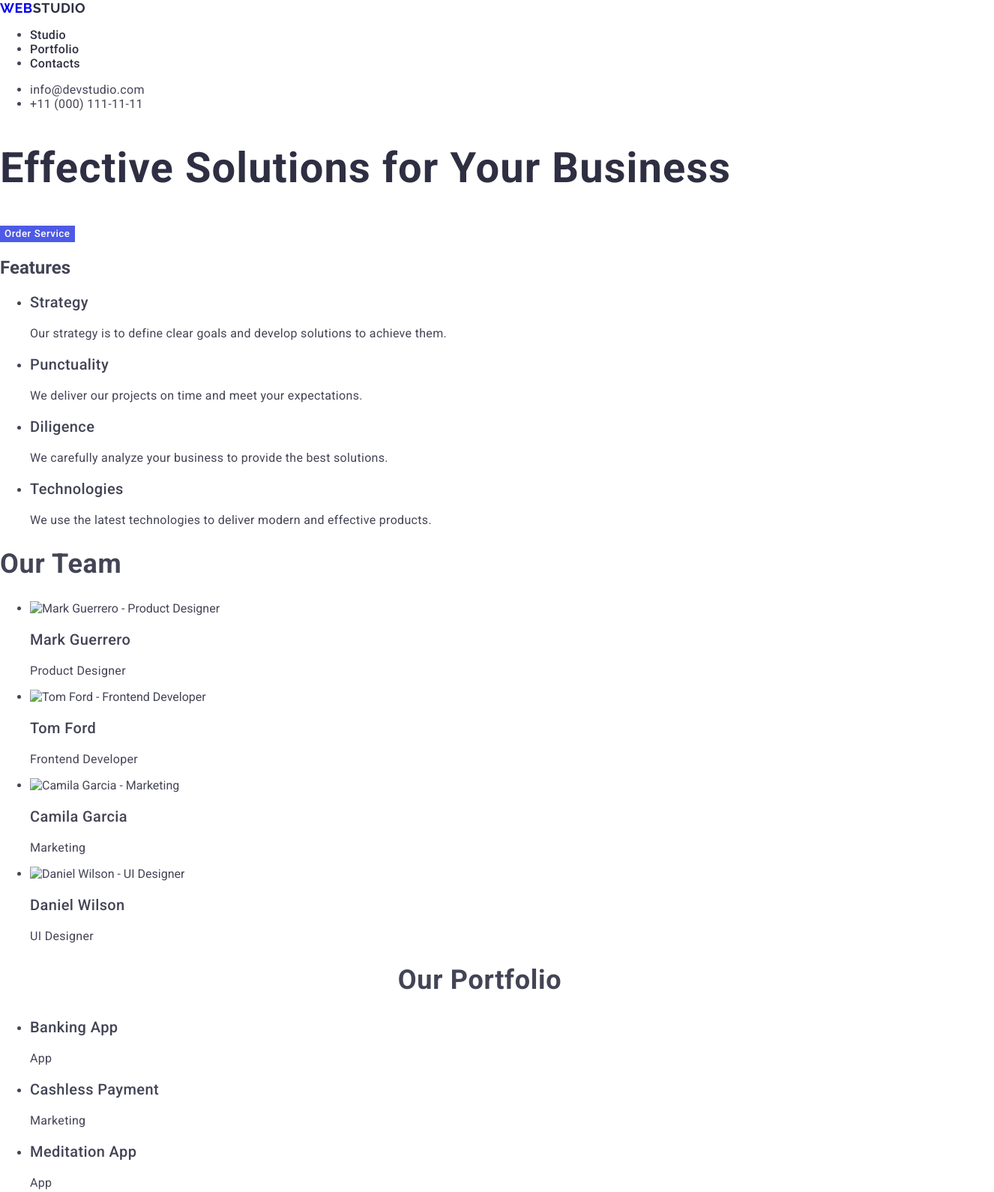
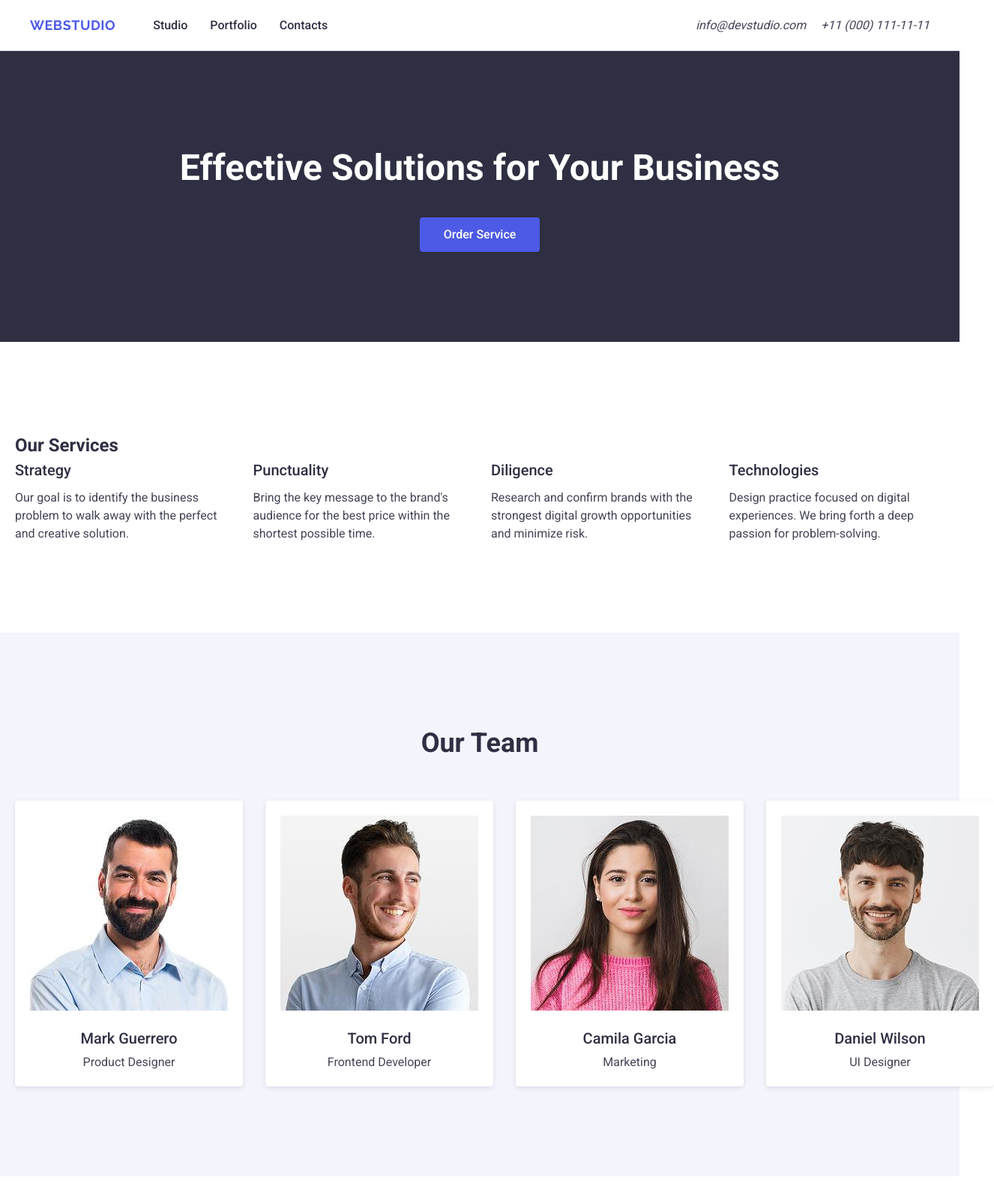
Before and after one commit to juliaofaragon-lab/goit-markup-hw-02, a plain HTML site: page index.html in a window 1280 px wide. Shown: the top 1590 px of the page at 75% size, 1326 px wide, since content can reach past the window. Drawn offline with nearby package versions, Linux system fonts and the light colour scheme; files that its build step writes are made by us from their sources.

Commit message:
fixed code 2

```diff
--- a/css/styles.css
+++ b/css/styles.css
@@ -1,36 +1,63 @@
-/* Base styles */
+/* ======== BASE ======== */
 body {
   font-family: "Roboto", sans-serif;
-  color: #434455;
+  color: #2e2f42;
+  background-color: #fff;
+  margin: 0;
+  line-height: 1.5;
+}
+
+ul {
+  list-style: none;
+  margin: 0;
+  padding: 0;
+}
+
+a {
+  text-decoration: none;
+  color: inherit;
+}
+
+h1, h2, h3, p {
   margin: 0;
 }
 
-/* Logo */
-.logo, .footer-logo {
+/* ======== HEADER ======== */
+.header {
+  border-bottom: 1px solid #e7e9fc;
+  padding: 20px 40px;
+  display: flex;
+  justify-content: space-between;
+  align-items: center;
+}
+
+.header-container {
+  display: flex;
+  align-items: center;
+  gap: 50px;
+}
+
+/* LOGO */
+.logo {
   font-family: "Raleway", sans-serif;
-  line-height: 1.17;
-  letter-spacing: 0.03em;
-  text-transform: uppercase;
   font-weight: 700;
   font-size: 18px;
-  text-decoration: none;
+  text-transform: uppercase;
+  color: #4d5ae5;
+  letter-spacing: 0.03em;
 }
 
-.logo .studio {
-  color: #2e2f42;
+/* NAVIGATION */
+.nav-list {
+  display: flex;
+  gap: 30px;
 }
 
-.footer-logo .footer-studio {
-  color: #f4f4fd;
-}
-
-/* Navigation */
 .nav-link {
   font-weight: 500;
   font-size: 16px;
-  letter-spacing: 0.02em;
   color: #2e2f42;
-  text-decoration: none;
+  transition: color 0.3s ease;
 }
 
 .nav-link:hover,
@@ -38,40 +65,47 @@ body {
   color: #404bbf;
 }
 
-/* Address */
-.address {
-  font-style: normal;
+/* CONTACTS */
+.contacts ul {
+  display: flex;
+  gap: 20px;
 }
 
 .contact-link {
   font-size: 16px;
-  letter-spacing: 0.02em;
-  text-decoration: none;
   color: #434455;
+  transition: color 0.3s ease;
 }
 
 .contact-link:hover,
 .contact-link:focus {
-  color: #404bbf;
+  color: #4d5ae5;
 }
 
-/* Hero */
+/* ======== HERO ======== */
+.hero {
+  text-align: center;
+  padding: 120px 20px;
+  background-color: #2e2f42;
+  color: #fff;
+}
+
 .hero-title {
-  font-size: 56px;
-  line-height: 1.07;
-  letter-spacing: 0.02em;
-  color: #2e2f42;
+  font-size: 48px;
+  font-weight: 700;
+  margin-bottom: 30px;
 }
 
 .hero-btn {
-  font-family: "Roboto", sans-serif;
+  font-size: 16px;
   font-weight: 500;
-  line-height: 1.5;
-  letter-spacing: 0.04em;
   background-color: #4d5ae5;
   color: #fff;
   border: none;
+  padding: 14px 32px;
+  border-radius: 4px;
   cursor: pointer;
+  transition: background-color 0.3s ease;
 }
 
 .hero-btn:hover,
@@ -79,63 +113,122 @@ body {
   background-color: #404bbf;
 }
 
-/* Features */
-.feature-title {
-  font-weight: 500;
-  font-size: 20px;
-  line-height: 1.2;
-  letter-spacing: 0.02em;
+/* ======== FEATURES ======== */
+.features {
+  padding: 120px 20px;
 }
 
-.feature-text {
-  letter-spacing: 0.02em;
+.features-list {
+  display: grid;
+  grid-template-columns: repeat(4, 1fr);
+  gap: 30px;
+}
+
+.features-title {
+  font-size: 20px;
+  font-weight: 500;
+  margin-bottom: 10px;
+  color: #2e2f42;
+}
+
+.features-text {
+  font-size: 16px;
   color: #434455;
 }
 
-/* Team */
+/* ======== TEAM ======== */
+.team {
+  background-color: #f4f4fd;
+  padding: 120px 20px;
+  text-align: center;
+}
+
 .team-title {
   font-size: 36px;
-  line-height: 1.11;
-  letter-spacing: 0.02em;
-  text-transform: capitalize;
+  margin-bottom: 50px;
+}
+
+.team-list {
+  display: grid;
+  grid-template-columns: repeat(4, 1fr);
+  gap: 30px;
+}
+
+.team-item {
+  background: #fff;
+  border-radius: 4px;
+  padding: 20px;
+  box-shadow: 0 2px 6px rgba(0,0,0,0.1);
 }
 
 .team-name {
+  font-size: 20px;
   font-weight: 500;
-  font-size: 20px;
-  line-height: 1.2;
-  letter-spacing: 0.02em;
+  margin: 15px 0 5px;
 }
 
 .team-role {
   font-size: 16px;
-  letter-spacing: 0.02em;
-}
-
-/* Portfolio */
-.portfolio-title {
-  font-size: 36px;
-  line-height: 1.11;
-  text-align: center;
-  letter-spacing: 0.02em;
-  text-transform: capitalize;
-}
-
-.portfolio-subtitle {
-  font-weight: 500;
-  font-size: 20px;
-  line-height: 1.2;
-  letter-spacing: 0.02em;
-}
-
-.portfolio-text {
-  font-size: 16px;
-  letter-spacing: 0.02em;
   color: #434455;
 }
 
-/* Footer */
+/* ======== PORTFOLIO ======== */
+.portfolio {
+  padding: 120px 20px;
+}
+
+.portfolio-title {
+  font-size: 36px;
+  text-align: center;
+  margin-bottom: 50px;
+}
+
+.portfolio-list {
+  display: grid;
+  grid-template-columns: repeat(3, 1fr);
+  gap: 30px;
+}
+
+.portfolio-item {
+  border: 1px solid #e7e9fc;
+  border-radius: 4px;
+  overflow: hidden;
+  text-align: left;
+  background: #fff;
+}
+
+.portfolio-item img {
+  display: block;
+  width: 100%;
+  height: auto;
+}
+
+.portfolio-item h3 {
+  font-size: 20px;
+  margin: 16px;
+}
+
+.portfolio-item p {
+  font-size: 16px;
+  color: #434455;
+  margin: 0 16px 16px;
+}
+
+/* ======== FOOTER ======== */
+.footer {
+  background-color: #2e2f42;
+  color: #f4f4fd;
+  padding: 40px;
+  text-align: left;
+}
+
+.footer .logo {
+  color: #4d5ae5;
+  display: inline-block;
+  margin-bottom: 20px;
+}
+
 .footer-text {
-  color: var(--footer-text-color, #f4f4fd);
-  letter-spacing: 0.02em;
+  font-size: 16px;
+  max-width: 300px;
 }
--- a/index.html
+++ b/index.html
@@ -1,62 +1,90 @@
 <!DOCTYPE html>
 <html lang="en">
   <head>
-  <meta charset="UTF-8">
-  <meta name="viewport" content="width=device-width, initial-scale=1.0">
-  <title>Studio</title>
-
+    <meta charset="UTF-8" />
+    <meta name="viewport" content="width=device-width, initial-scale=1.0" />
+    <title>WebStudio</title>
     <!-- Google Fonts -->
-  <link rel="preconnect" href="https://fonts.googleapis.com">
-  <link rel="preconnect" href="https://fonts.gstatic.com" crossorigin>
-  <link href="https://fonts.googleapis.com/css2?family=Raleway:wght@700&family=Roboto:wght@400;500;700&display=swap" rel="stylesheet">
-
-  <!-- Styles -->
-  <link rel="stylesheet" href="styles.css">
+    <link
+      href="https://fonts.googleapis.com/css2?family=Raleway:wght@700&family=Roboto:wght@400;500;700&display=swap"
+      rel="stylesheet"
+    />
+    <link rel="preconnect" href="https://fonts.gstatic.com" crossorigin />
+    <!-- Normalize -->
+    <link
+      rel="stylesheet"
+      href="https://cdnjs.cloudflare.com/ajax/libs/modern-normalize/2.0.0/modern-normalize.min.css"
+    />
+    <!-- CSS -->
+    <link rel="stylesheet" href="./css/styles.css" />
   </head>
   <body>
     <!-- Header -->
     <header class="header">
-    <nav class="nav">
-      <a href="./index.html" class="logo">Web<span class="studio">Studio</span></a>
+      <nav class="header-container">
+        <a class="logo" href="./index.html">Web<span class="logo-span">Studio</span></a>
         <ul class="nav-list">
-        <li><a href="./index.html" class="nav-link">Studio</a></li>
-        <li><a href="" class="nav-link">Portfolio</a></li>
-        <li><a href="" class="nav-link">Contacts</a></li>
+          <li><a class="nav-link active" href="./index.html">Studio</a></li>
+          <li><a class="nav-link" href="#">Portfolio</a></li>
+          <li><a class="nav-link" href="#">Contacts</a></li>
         </ul>
       </nav>
-    <address class="address">
-      <ul>
-        <li><a href="mailto:info@devstudio.com" class="contact-link">info@devstudio.com</a></li>
-        <li><a href="tel:+110001111111" class="contact-link">+11 (000) 111-11-11</a></li>
+
+      <address class="contacts">
+        <ul class="contacts-list">
+          <li>
+            <a class="contact-link" href="mailto:info@devstudio.com"
+              >info@devstudio.com</a
+            >
+          </li>
+          <li>
+            <a class="contact-link" href="tel:+110001111111"
+              >+11 (000) 111-11-11</a
+            >
+          </li>
         </ul>
       </address>
     </header>
 
+    <!-- Main -->
+    <main>
       <!-- Hero -->
       <section class="hero">
         <h1 class="hero-title">Effective Solutions for Your Business</h1>
-    <button class="hero-btn">Order Service</button>
+        <button class="hero-btn" type="button">Order Service</button>
       </section>
 
       <!-- Features -->
       <section class="features">
-    <h2 class="visually-hidden">Features</h2>
-    <ul>
-      <li>
-        <h3 class="feature-title">Strategy</h3>
-        <p class="feature-text">Our strategy is to define clear goals and develop solutions to achieve them.</p>
+        <h2 class="visually-hidden">Our Services</h2>
+        <ul class="features-list">
+          <li class="features-item">
+            <h3 class="features-title">Strategy</h3>
+            <p class="features-text">
+              Our goal is to identify the business problem to walk away with the
+              perfect and creative solution.
+            </p>
           </li>
-      <li>
-        <h3 class="feature-title">Punctuality</h3>
-        <p class="feature-text">We deliver our projects on time and meet your expectations.</p>
+          <li class="features-item">
+            <h3 class="features-title">Punctuality</h3>
+            <p class="features-text">
+              Bring the key message to the brand's audience for the best price
+              within the shortest possible time.
+            </p>
           </li>
-      <li>
-        <h3 class="feature-title">Diligence</h3>
-        <p class="feature-text">We carefully analyze your business to provide the best solutions.</p>
+          <li class="features-item">
+            <h3 class="features-title">Diligence</h3>
+            <p class="features-text">
+              Research and confirm brands with the strongest digital growth
+              opportunities and minimize risk.
+            </p>
           </li>
-      <li>
-        <h3 class="feature-title">Technologies</h3>
-        <p class="feature-text">We use the latest technologies to deliver modern and effective products.</p>
+          <li class="features-item">
+            <h3 class="features-title">Technologies</h3>
+            <p class="features-text">
+              Design practice focused on digital experiences. We bring forth a
+              deep passion for problem-solving.
+            </p>
           </li>
         </ul>
       </section>
@@ -64,24 +92,40 @@
       <!-- Team -->
       <section class="team">
         <h2 class="team-title">Our Team</h2>
-    <ul>
-      <li>
-        <img src="./images/team1.jpg" alt="Mark Guerrero - Product Designer">
+        <ul class="team-list">
+          <li class="team-item">
+            <img
+              src="./images/mark_guerrero.jpg"
+              width="264"
+              alt="Mark Guerrero portrait"
+            />
             <h3 class="team-name">Mark Guerrero</h3>
             <p class="team-role">Product Designer</p>
           </li>
-      <li>
-        <img src="./images/team2.jpg" alt="Tom Ford - Frontend Developer">
+          <li class="team-item">
+            <img
+              src="./images/tom_ford.jpg"
+              width="264"
+              alt="Tom Ford portrait"
+            />
             <h3 class="team-name">Tom Ford</h3>
             <p class="team-role">Frontend Developer</p>
           </li>
-      <li>
-        <img src="./images/team3.jpg" alt="Camila Garcia - Marketing">
+          <li class="team-item">
+            <img
+              src="./images/camila_garcia.jpg"
+              width="264"
+              alt="Camila Garcia portrait"
+            />
             <h3 class="team-name">Camila Garcia</h3>
             <p class="team-role">Marketing</p>
           </li>
-      <li>
-        <img src="./images/team4.jpg" alt="Daniel Wilson - UI Designer">
+          <li class="team-item">
+            <img
+              src="./images/daniel_wilson.jpg"
+              width="264"
+              alt="Daniel Wilson portrait"
+            />
             <h3 class="team-name">Daniel Wilson</h3>
             <p class="team-role">UI Designer</p>
           </li>
@@ -91,26 +135,68 @@
       <!-- Portfolio -->
       <section class="portfolio">
         <h2 class="portfolio-title">Our Portfolio</h2>
-    <ul>
-      <li>
-        <h3 class="portfolio-subtitle">Banking App</h3>
-        <p class="portfolio-text">App</p>
+        <ul class="portfolio-list">
+          <li class="portfolio-item">
+            <img src="./images/banking_app.jpg" width="360" alt="Banking App" />
+            <h3 class="portfolio-item-title">Banking App</h3>
+            <p class="portfolio-item-text">App</p>
           </li>
-      <li>
-        <h3 class="portfolio-subtitle">Cashless Payment</h3>
-        <p class="portfolio-text">Marketing</p>
+          <li class="portfolio-item">
+            <img
+              src="./images/cashless_payment.jpg"
+              width="360"
+              alt="Cashless Payment"
+            />
+            <h3 class="portfolio-item-title">Cashless Payment</h3>
+            <p class="portfolio-item-text">Marketing</p>
           </li>
-      <li>
-        <h3 class="portfolio-subtitle">Meditation App</h3>
-        <p class="portfolio-text">App</p>
+          <li class="portfolio-item">
+            <img
+              src="./images/meditation_app.jpg"
+              width="360"
+              alt="Meditation App"
+            />
+            <h3 class="portfolio-item-title">Meditation App</h3>
+            <p class="portfolio-item-text">App</p>
+          </li>
+          <li class="portfolio-item">
+            <img
+              src="./images/taxi_service.jpg"
+              width="360"
+              alt="Taxi Service"
+            />
+            <h3 class="portfolio-item-title">Taxi Service</h3>
+            <p class="portfolio-item-text">Marketing</p>
+          </li>
+          <li class="portfolio-item">
+            <img
+              src="./images/screen_illustrations.jpg"
+              width="360"
+              alt="Screen Illustrations"
+            />
+            <h3 class="portfolio-item-title">Screen Illustrations</h3>
+            <p class="portfolio-item-text">Design</p>
+          </li>
+          <li class="portfolio-item">
+            <img
+              src="./images/online_courses.jpg"
+              width="360"
+              alt="Online Courses"
+            />
+            <h3 class="portfolio-item-title">Online Courses</h3>
+            <p class="portfolio-item-text">Marketing</p>
           </li>
         </ul>
       </section>
+    </main>
 
     <!-- Footer -->
     <footer class="footer">
-    <a href="./index.html" class="footer-logo">Web<span class="footer-studio">Studio</span></a>
-    <p class="footer-text">Increase the flow of customers and sales for your business with digital marketing & growth solutions.</p>
+      <a class="logo" href="./index.html">Web<span class="logo-footer">Studio</span></a>
+      <p class="footer-text">
+        Increase the flow of customers and sales for your business with digital
+        marketing & growth solutions.
+      </p>
     </footer>
   </body>
 </html>
```
Lines whose indentation alone changed are shown as unchanged.
